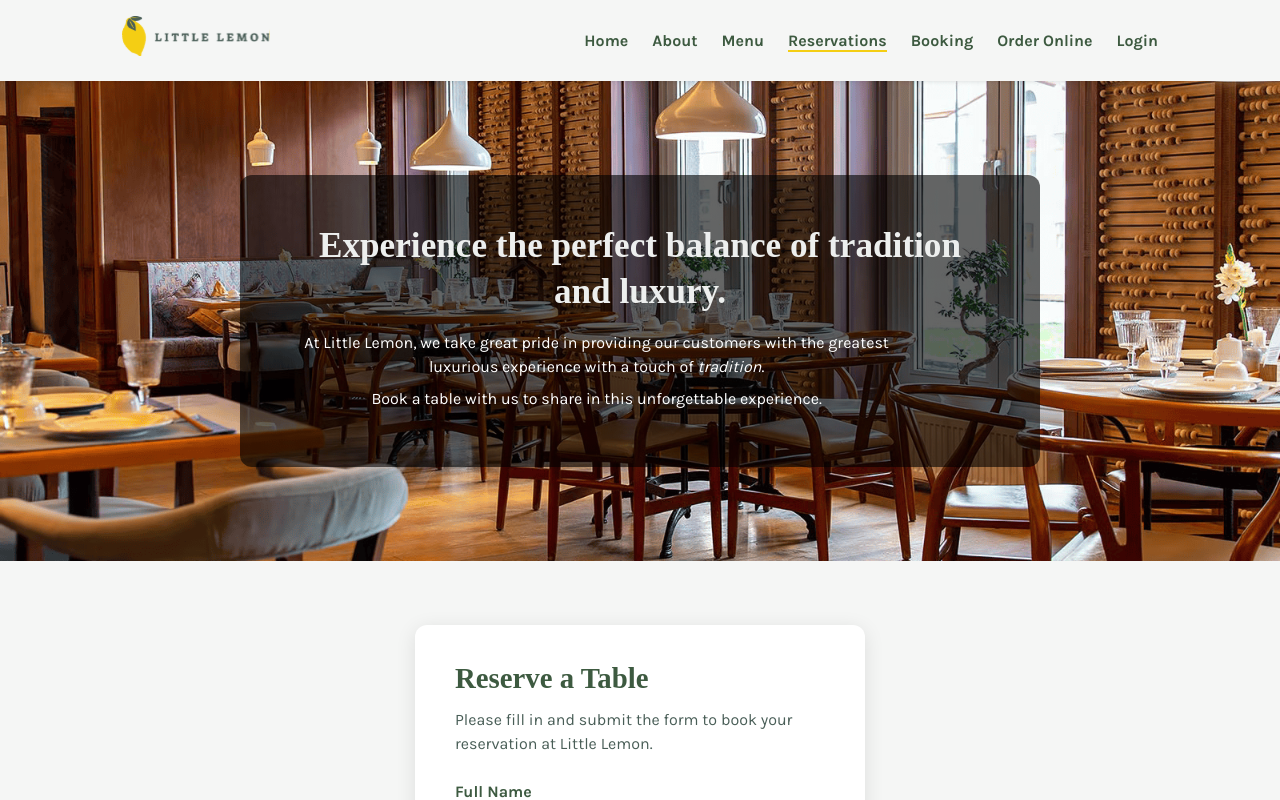
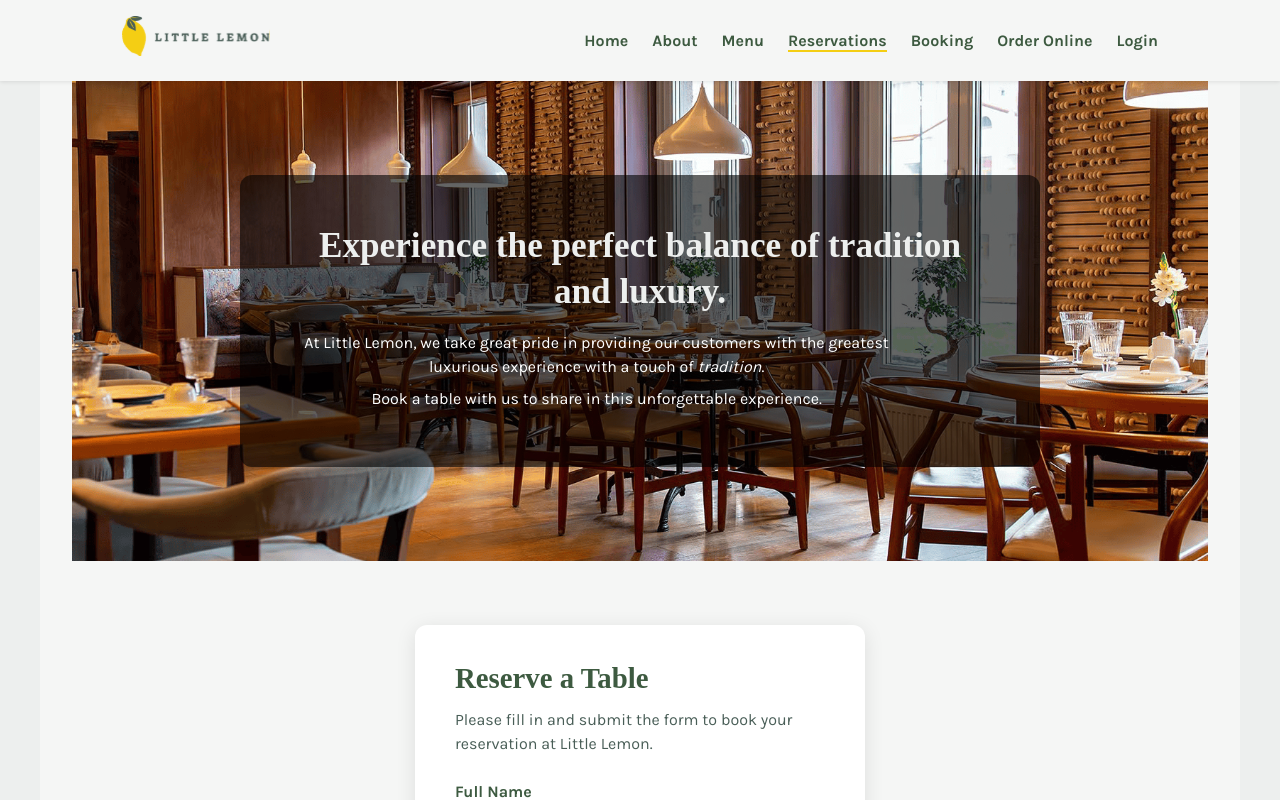
Before and after one commit to D-vokic/Capstone-Meta-Project, a React (Create React App) app: page /reservations in a window 1280 px wide. Shown: the top 800 px of the page. Built offline with nearby package versions, Linux system fonts and the light colour scheme; a web font is replaced by a local one.

Commit message:
Update ReservationsPage.js - add class container

```diff
--- a/src/pages/ReservationsPage.js
+++ b/src/pages/ReservationsPage.js
@@ -6,7 +6,7 @@ import "./ReservationsPage.css";
 function ReservationsPage() {
   return (
     <>
-      <main className="reservations-page">
+      <main className="reservations-page container">
         <section className="hero-section">
           <div className="hero-overlay">
             <h1>Experience the perfect balance of tradition and luxury.</h1>
```
